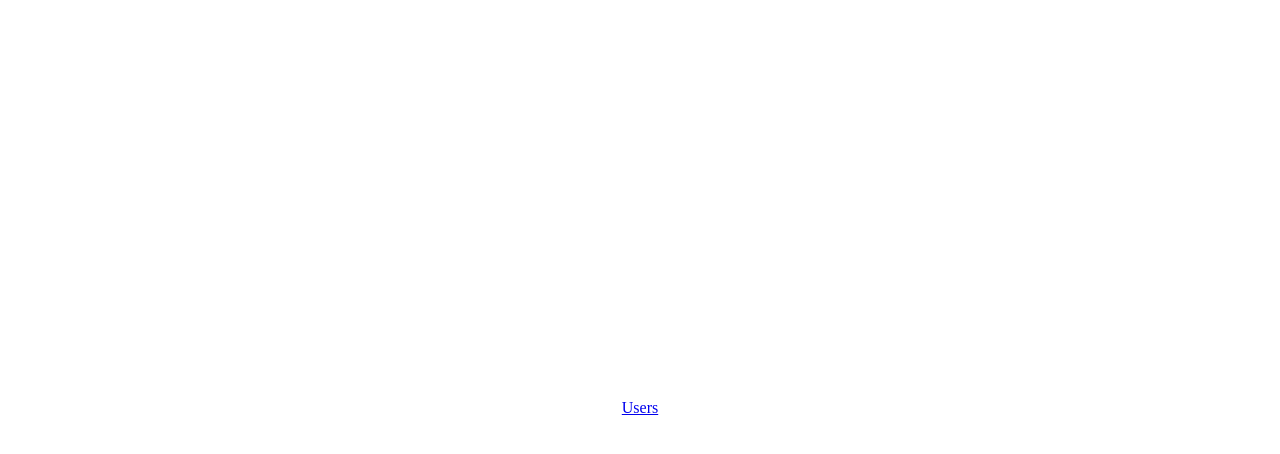
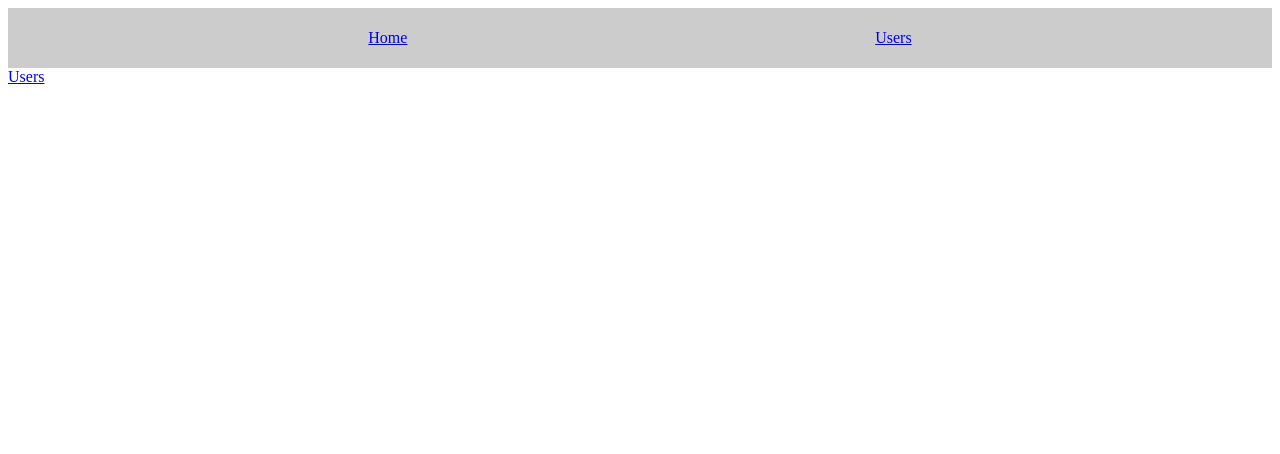
Before and after one commit to zhoricc3398/my-first-nuxt-app, a Nuxt app: page / in a window 1280 px wide. Shown: the top 454 px of the page. Built offline with nearby package versions, Linux system fonts and the light colour scheme.

Commit message:
feat: 20
Working with "Normal" Components

```diff
--- /dev/null
+++ b/components/Header.vue
@@ -0,0 +1,33 @@
+<template>
+  <header class="header">
+    <ul class="nav-items">
+      <li>
+        <nuxt-link to="/">Home</nuxt-link>
+      </li>
+      <li>
+        <nuxt-link to="/users">Users</nuxt-link>
+      </li>
+    </ul>
+  </header>
+</template>
+
+<style scoped>
+  .header {
+    width: 100%;
+    height: 60px;
+    display: flex;
+    justify-content: center;
+    align-items: center;
+    background-color: #ccc;
+  }
+
+  .nav-items {
+    list-style: none;
+    padding: 0;
+    margin: 0;
+    display: flex;
+    justify-content: space-around;
+    align-items: center;
+    width: 80%;
+  }
+</style>
--- a/components/Logo.vue
+++ /dev/null
@@ -1,79 +0,0 @@
-<template>
-  <div class="VueToNuxtLogo">
-    <div class="Triangle Triangle--two" />
-    <div class="Triangle Triangle--one" />
-    <div class="Triangle Triangle--three" />
-    <div class="Triangle Triangle--four" />
-  </div>
-</template>
-
-<style>
-.VueToNuxtLogo {
-  display: inline-block;
-  animation: turn 2s linear forwards 1s;
-  transform: rotateX(180deg);
-  position: relative;
-  overflow: hidden;
-  height: 180px;
-  width: 245px;
-}
-
-.Triangle {
-  position: absolute;
-  top: 0;
-  left: 0;
-  width: 0;
-  height: 0;
-}
-
-.Triangle--one {
-  border-left: 105px solid transparent;
-  border-right: 105px solid transparent;
-  border-bottom: 180px solid #41b883;
-}
-
-.Triangle--two {
-  top: 30px;
-  left: 35px;
-  animation: goright 0.5s linear forwards 3.5s;
-  border-left: 87.5px solid transparent;
-  border-right: 87.5px solid transparent;
-  border-bottom: 150px solid #3b8070;
-}
-
-.Triangle--three {
-  top: 60px;
-  left: 35px;
-  animation: goright 0.5s linear forwards 3.5s;
-  border-left: 70px solid transparent;
-  border-right: 70px solid transparent;
-  border-bottom: 120px solid #35495e;
-}
-
-.Triangle--four {
-  top: 120px;
-  left: 70px;
-  animation: godown 0.5s linear forwards 3s;
-  border-left: 35px solid transparent;
-  border-right: 35px solid transparent;
-  border-bottom: 60px solid #fff;
-}
-
-@keyframes turn {
-  100% {
-    transform: rotateX(0deg);
-  }
-}
-
-@keyframes godown {
-  100% {
-    top: 180px;
-  }
-}
-
-@keyframes goright {
-  100% {
-    left: 70px;
-  }
-}
-</style>
--- a/layouts/default.vue
+++ b/layouts/default.vue
@@ -1,5 +1,16 @@
 <template>
   <div>
-    <nuxt />
+    <Header/>
+    <nuxt/>
   </div>
 </template>
+
+<script>
+  import Header from '@/components/Header.vue'
+
+  export default {
+      components: {
+          Header
+      }
+  }
+</script>
--- a/layouts/users.vue
+++ b/layouts/users.vue
@@ -1,5 +1,6 @@
 <template>
   <div>
+    <Header/>
     <header>
       USERS SECTION
     </header>
@@ -8,7 +9,11 @@
 </template>
 
 <script>
+    import Header from '@/components/Header.vue'
+
     export default {
-        name: "users.vue"
+        components: {
+            Header
+        }
     }
 </script>
--- a/pages/index.vue
+++ b/pages/index.vue
@@ -3,46 +3,3 @@
     <nuxt-link to="/users">Users</nuxt-link>
   </div>
 </template>
-
-<script>
-    import Logo from '~/components/Logo.vue'
-
-    export default {
-        components: {
-            Logo
-        }
-    }
-</script>
-
-<style>
-  .container {
-    margin: 0 auto;
-    min-height: 100vh;
-    display: flex;
-    justify-content: center;
-    align-items: center;
-    text-align: center;
-  }
-
-  .title {
-    font-family: 'Quicksand', 'Source Sans Pro', -apple-system, BlinkMacSystemFont,
-    'Segoe UI', Roboto, 'Helvetica Neue', Arial, sans-serif;
-    display: block;
-    font-weight: 300;
-    font-size: 100px;
-    color: #35495e;
-    letter-spacing: 1px;
-  }
-
-  .subtitle {
-    font-weight: 300;
-    font-size: 42px;
-    color: #526488;
-    word-spacing: 5px;
-    padding-bottom: 15px;
-  }
-
-  .links {
-    padding-top: 15px;
-  }
-</style>
--- a/pages/users/index.vue
+++ b/pages/users/index.vue
@@ -1,9 +1,11 @@
 <template>
-  <p>Please enter an id and click the button.</p>
+  <div>
+    <p>Please enter an id and click the button.</p>
+  </div>
 </template>
 
 <script>
-  export default {
-      layout: 'users'
-  }
+    export default {
+        layout: 'users'
+    }
 </script>
```
